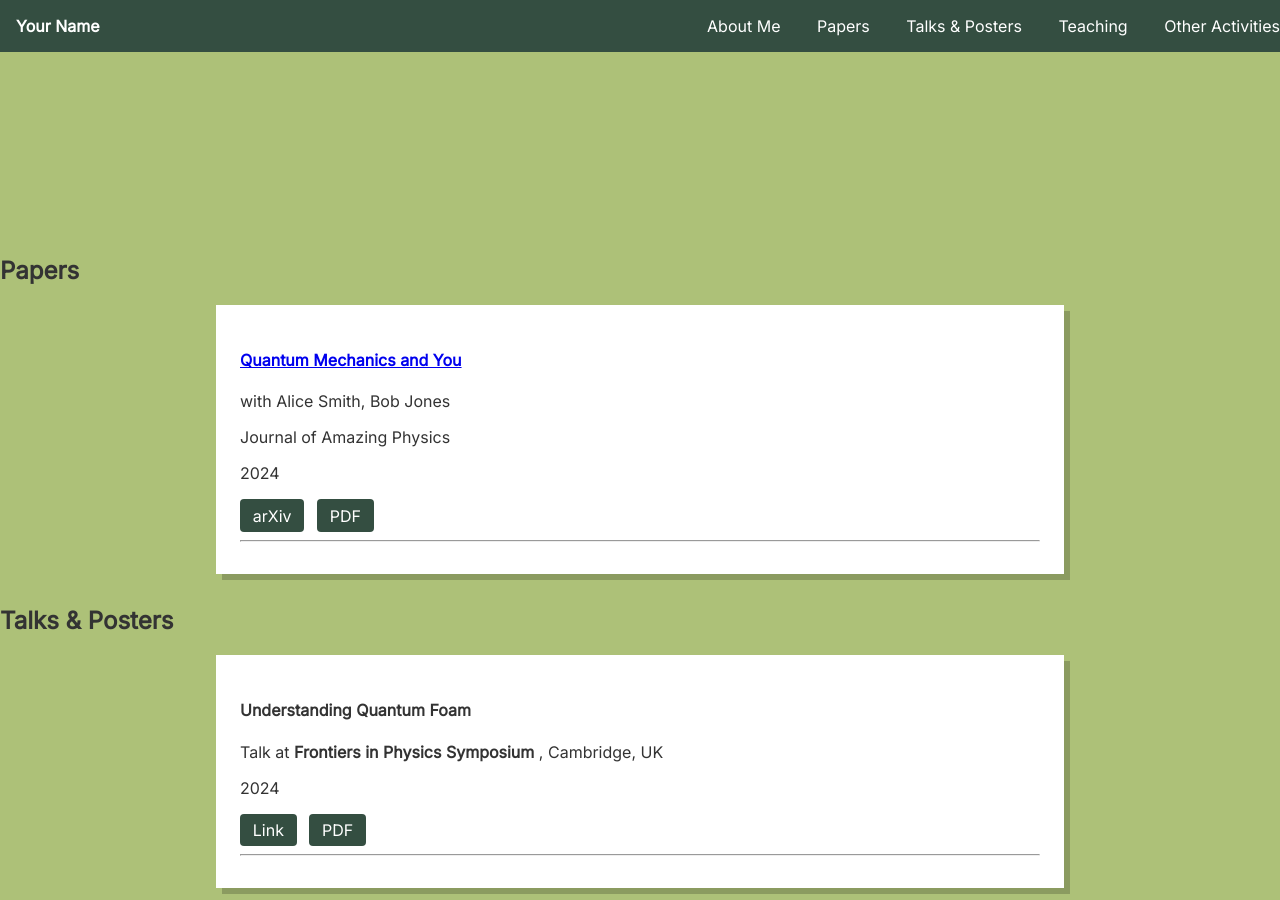
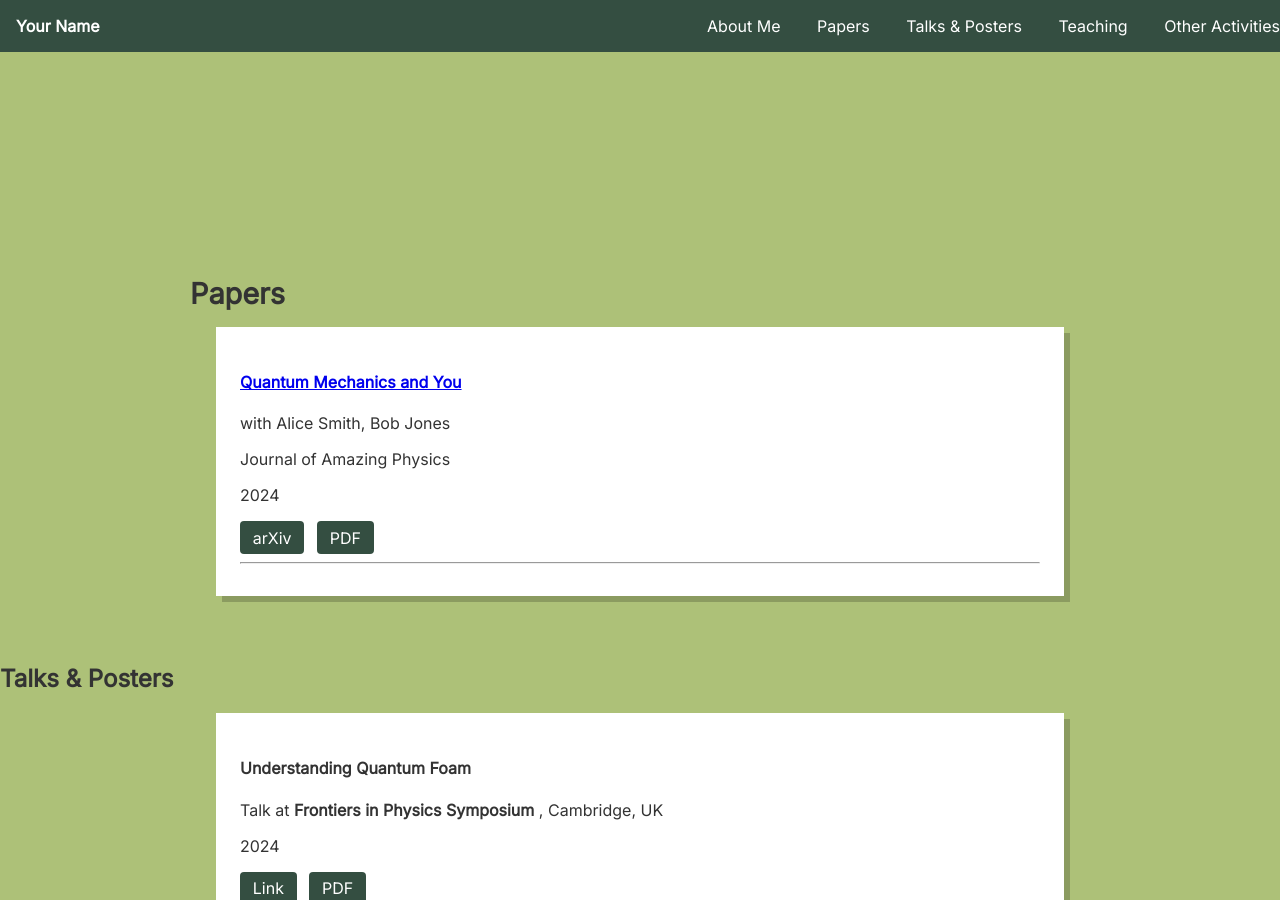
Before and after one commit to sanjiv-ranchod/website_test, a Jekyll site: the page built from index.md, in a window 1280 px wide and 900 px high, scrolled down 744 px. Built offline with Jekyll 4.4.1, drawn with Linux system fonts in a browser that asks for light colours.

Commit message:
section titles centered

```diff
--- a/assets/css/style.css
+++ b/assets/css/style.css
@@ -105,3 +105,23 @@
 .btn:hover {
   background-color: var(--link-hover);
 }
+
+.section-container {
+  max-width: 900px;      /* or whatever width fits your design */
+  margin: 0 auto;        /* center container horizontally */
+  padding: 1rem 1.5rem;  /* optional horizontal padding */
+}
+
+.section-title {
+  margin-left: 0;        /* align left exactly with container */
+  font-weight: 700;
+  font-size: 1.8rem;
+  margin-bottom: 1rem;
+}
+
+
+.cards-list {
+  display: flex;
+  flex-direction: column;
+  gap: 1.5rem;
+}
--- a/index.md
+++ b/index.md
@@ -17,8 +17,9 @@
 
 <!-- Papers -->
 <section id="papers" class="papers-section">
-  <div class="papers-container">
-    <h2>Papers</h2>
+  <div class="papers-container section-container">
+    <h2 class="section-title">Papers</h2>
+    <div class="card-list">
     {% assign sorted_papers = site.data.papers.publications | sort: "year" | reverse %}
     {% for paper in sorted_papers %}
       <div class="paper-entry card">
@@ -43,6 +44,7 @@
         <hr>
       </div>
     {% endfor %}
+    </div>
   </div>
 </section>
 
```
